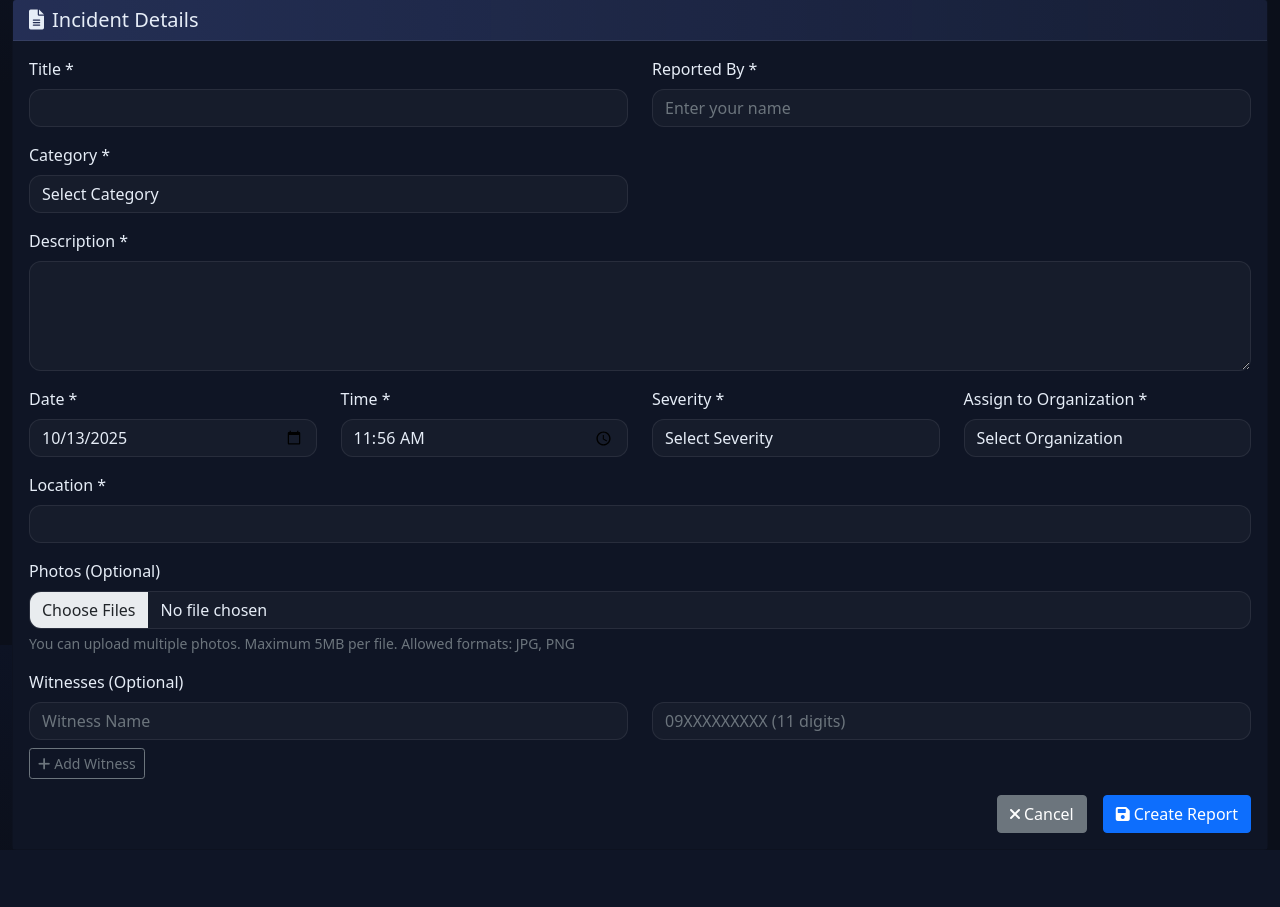
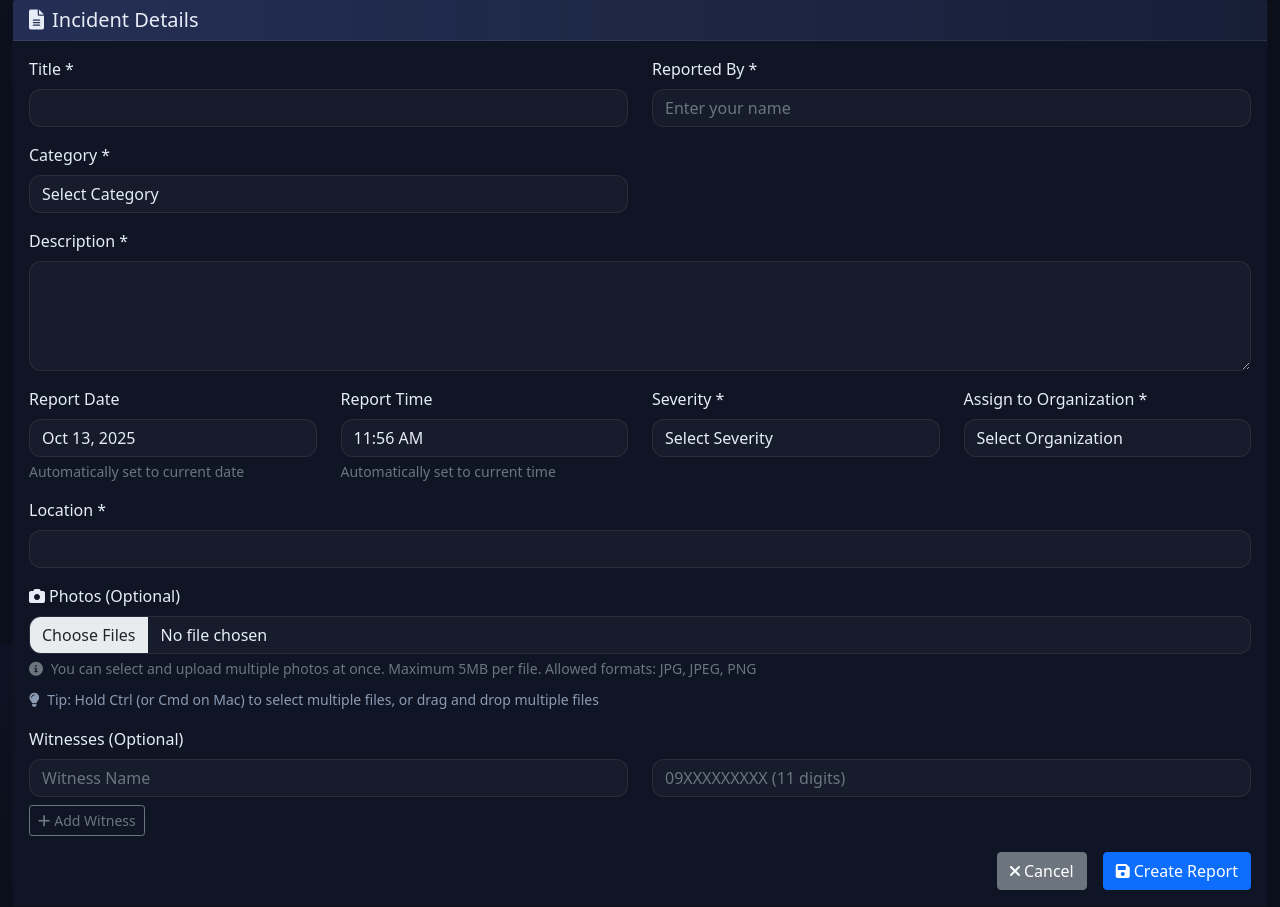
Before and after one commit to saintraiser1433/incident-management, a PHP site: page /incident-management/reports/create.php in a window 1280 px wide. Shown: the part 155-1062 px from the top of the page. Before the commit the page ends 988 px from the top, so only its background shows below. Run offline with PHP 8.4, Linux system fonts and the light colour scheme; data comes from the database, SQL or seed files in the repository.

Commit message:
feat: Auto-set date/time and enhance photo upload in incident reports
- Automatically set current date and time when creating incident reports
- Remove user input for date/time fields, display as read-only
- Enhanced multiple photo upload with file preview and validation
- Added visual feedback for selected files with size validation
- Improved form UI with better instructions and icons
- Added JavaScript for real-time file selection feedback

```diff
--- a/reports/create.php
+++ b/reports/create.php
@@ -14,8 +14,9 @@ if ($_SERVER['REQUEST_METHOD'] == 'POST') {
     $title = sanitize_input($_POST['title'] ?? '');
     $reported_by = sanitize_input($_POST['reported_by'] ?? '');
     $description = sanitize_input($_POST['description'] ?? '');
-    $incident_date = sanitize_input($_POST['incident_date'] ?? '');
-    $incident_time = sanitize_input($_POST['incident_time'] ?? '');
+    // Automatically set current date and time
+    $incident_date = date('Y-m-d');
+    $incident_time = date('H:i');
     $location = sanitize_input($_POST['location'] ?? '');
     $severity_level = sanitize_input($_POST['severity_level'] ?? '');
     $category = sanitize_input($_POST['category'] ?? '');
@@ -26,7 +27,7 @@ if ($_SERVER['REQUEST_METHOD'] == 'POST') {
     $witness_names = $_POST['witness_name'] ?? [];
     $witness_contacts = $_POST['witness_contact'] ?? [];
 
-    if (empty($title) || empty($reported_by) || empty($description) || empty($incident_date) || empty($incident_time) ||
+    if (empty($title) || empty($reported_by) || empty($description) ||
         empty($location) || empty($severity_level) || empty($category) || empty($organization_id)) {
         $error_message = 'Please fill in all required fields.';
     } else {
@@ -328,22 +329,18 @@ include '../views/header.php';
                         <div class="row">
                             <div class="col-md-3">
                                 <div class="mb-3">
-                                    <label for="incident_date" class="form-label">Date *</label>
-                                    <input type="date" class="form-control" id="incident_date" name="incident_date"
-                                           value="<?php echo isset($_POST['incident_date']) ? $_POST['incident_date'] : date('Y-m-d'); ?>" required>
-                                    <div class="invalid-feedback">
-                                        Please select the incident date.
-                                    </div>
+                                    <label for="incident_date" class="form-label">Report Date</label>
+                                    <input type="text" class="form-control" id="incident_date"
+                                           value="<?php echo date('M d, Y'); ?>" readonly>
+                                    <div class="form-text">Automatically set to current date</div>
                                 </div>
                             </div>
                             <div class="col-md-3">
                                 <div class="mb-3">
-                                    <label for="incident_time" class="form-label">Time *</label>
-                                    <input type="time" class="form-control" id="incident_time" name="incident_time"
-                                           value="<?php echo isset($_POST['incident_time']) ? $_POST['incident_time'] : date('H:i'); ?>" required>
-                                    <div class="invalid-feedback">
-                                        Please select the incident time.
-                                    </div>
+                                    <label for="incident_time" class="form-label">Report Time</label>
+                                    <input type="text" class="form-control" id="incident_time"
+                                           value="<?php echo date('g:i A'); ?>" readonly>
+                                    <div class="form-text">Automatically set to current time</div>
                                 </div>
                             </div>
                             <div class="col-md-3">
@@ -398,10 +395,22 @@ include '../views/header.php';
                         </div>
 
                         <div class="mb-3">
-                            <label for="photos" class="form-label">Photos (Optional)</label>
+                            <label for="photos" class="form-label">
+                                <i class="fas fa-camera me-1"></i>Photos (Optional)
+                            </label>
                             <input type="file" class="form-control" id="photos" name="photos[]" multiple
                                    accept="image/jpeg,image/jpg,image/png">
-                            <div class="form-text">You can upload multiple photos. Maximum 5MB per file. Allowed formats: JPG, PNG</div>
+                            <div class="form-text">
+                                <i class="fas fa-info-circle me-1"></i>
+                                You can select and upload multiple photos at once. Maximum 5MB per file.
+                                Allowed formats: JPG, JPEG, PNG
+                            </div>
+                            <div class="mt-2">
+                                <small class="text-muted">
+                                    <i class="fas fa-lightbulb me-1"></i>
+                                    Tip: Hold Ctrl (or Cmd on Mac) to select multiple files, or drag and drop multiple files
+                                </small>
+                            </div>
                         </div>
 
                         <div class="mb-3">
@@ -448,13 +457,68 @@ function addWitness() {
             <input type="text" class="form-control" name="witness_name[]" placeholder="Witness Name">
         </div>
         <div class="col-md-6">
-                            <input type="text" class="form-control" name="witness_contact[]" placeholder="09XXXXXXXXX (11 digits)"
-                                   pattern="09[0-9]{9}" title="Enter exactly 11 digits starting with 09 (e.g., 09123456789)"
-                                   maxlength="11" oninput="this.value = this.value.replace(/[^0-9]/g, '').slice(0, 11)">
+            <input type="text" class="form-control" name="witness_contact[]" placeholder="09XXXXXXXXX (11 digits)"
+                   pattern="09[0-9]{9}" title="Enter exactly 11 digits starting with 09 (e.g., 09123456789)"
+                   maxlength="11" oninput="this.value = this.value.replace(/[^0-9]/g, '').slice(0, 11)">
         </div>
     `;
     container.appendChild(newWitness);
 }
+
+// Photo upload preview functionality
+document.getElementById('photos').addEventListener('change', function(e) {
+    const files = e.target.files;
+    const fileList = document.getElementById('file-list');
+
+    // Remove existing file list if it exists
+    if (fileList) {
+        fileList.remove();
+    }
+
+    if (files.length > 0) {
+        // Create file list container
+        const container = document.createElement('div');
+        container.id = 'file-list';
+        container.className = 'mt-2';
+
+        const header = document.createElement('div');
+        header.className = 'alert alert-info';
+        header.innerHTML = `<i class="fas fa-images me-1"></i>Selected ${files.length} file(s):`;
+        container.appendChild(header);
+
+        const list = document.createElement('ul');
+        list.className = 'list-group list-group-flush';
+
+        for (let i = 0; i < files.length; i++) {
+            const file = files[i];
+            const listItem = document.createElement('li');
+            listItem.className = 'list-group-item d-flex justify-content-between align-items-center';
+
+            const fileInfo = document.createElement('div');
+            fileInfo.innerHTML = `
+                <i class="fas fa-file-image me-2 text-primary"></i>
+                <strong>${file.name}</strong>
+                <small class="text-muted ms-2">(${(file.size / 1024 / 1024).toFixed(2)} MB)</small>
+            `;
+
+            const status = document.createElement('span');
+            if (file.size <= 5 * 1024 * 1024) {
+                status.className = 'badge bg-success';
+                status.textContent = 'Ready';
+            } else {
+                status.className = 'badge bg-danger';
+                status.textContent = 'Too large';
+            }
+
+            listItem.appendChild(fileInfo);
+            listItem.appendChild(status);
+            list.appendChild(listItem);
+        }
+
+        container.appendChild(list);
+        e.target.parentNode.appendChild(container);
+    }
+});
 </script>
 
 <?php include '../views/footer.php'; ?>
```
Also changed, not shown: uploads/incident_27_1760356540_0.png (added), uploads/incident_27_1760356540_1.png (added).
